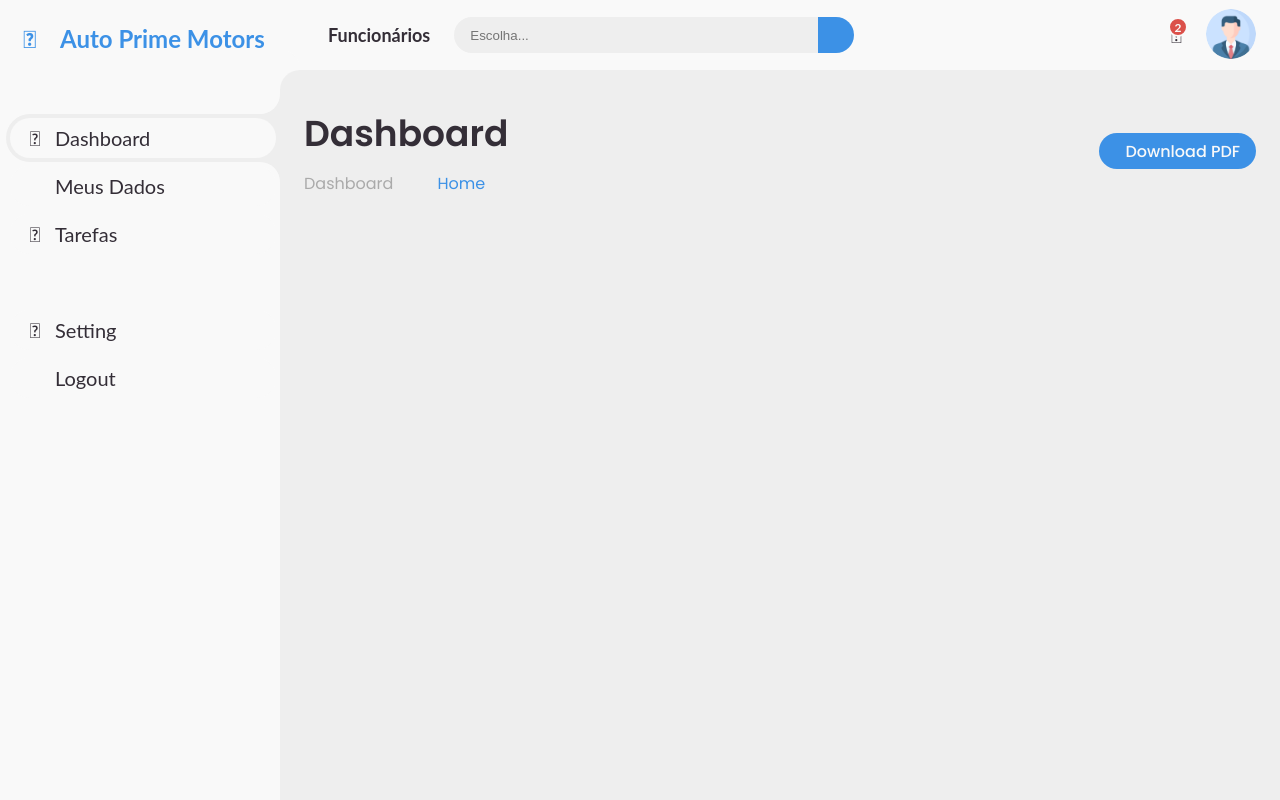
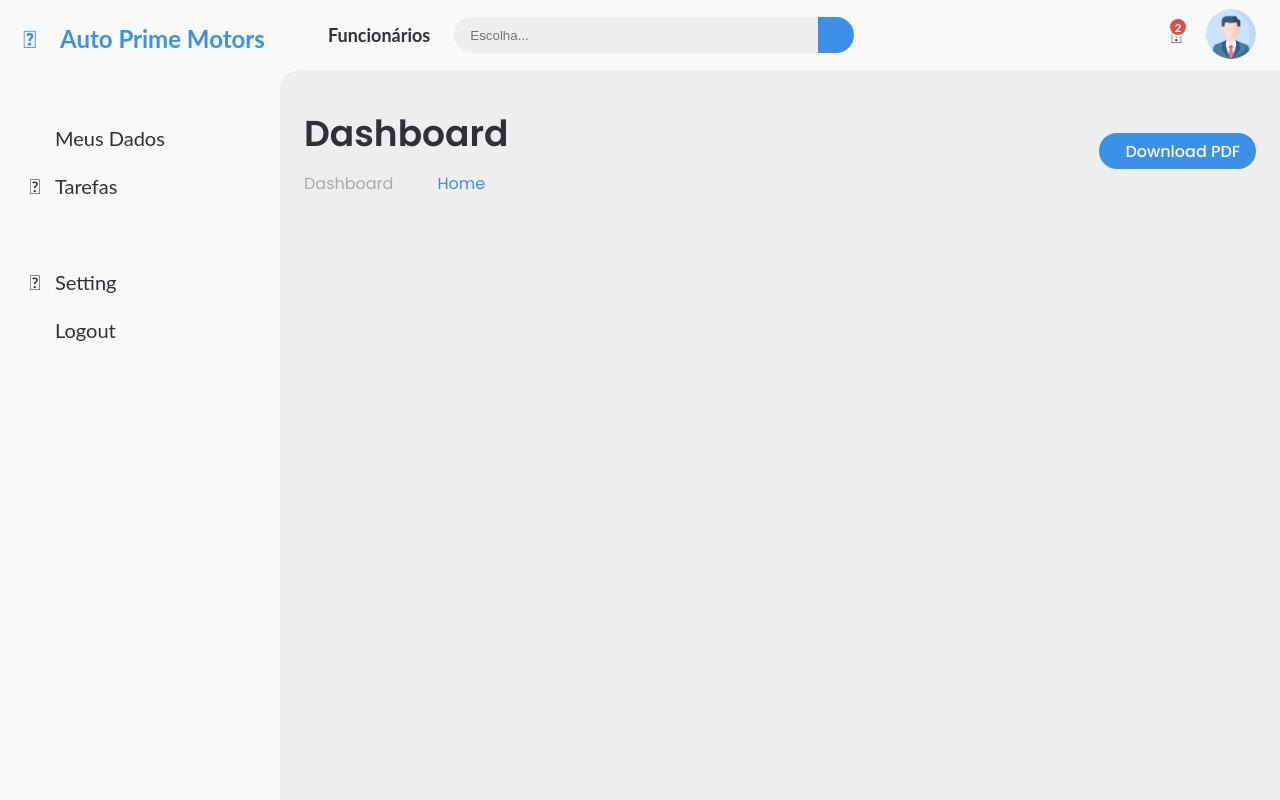
Before and after one commit to p3droxavier/Auto-Prime-Motors_System, a Flask app: page /dashboard/ in a window 1280 px wide. Run offline with Flask 3, Linux system fonts and the light colour scheme; the visitor is signed in with stand-in values (Sample User, id 1); some libraries are stand-ins or nearby versions; some web fonts are replaced.

Commit message:
atualização dashboard funcionarios

```diff
--- a/app/templates/dashboard/dashboard.html
+++ b/app/templates/dashboard/dashboard.html
@@ -24,13 +24,6 @@
     </a>
     <!-- Itens da Sidebar - Menu Funcionario -->
     <ul class="side-menu top">
-      <li class="active">
-        <a href="#">
-          <!-- Boxicon -->
-          <l class="bxr bxs-dashboard"></l>
-          <span class="text">Dashboard</span>
-        </a>
-      </li>
       <li>
         <a href="#">
           <!-- Boxicon -->
```
